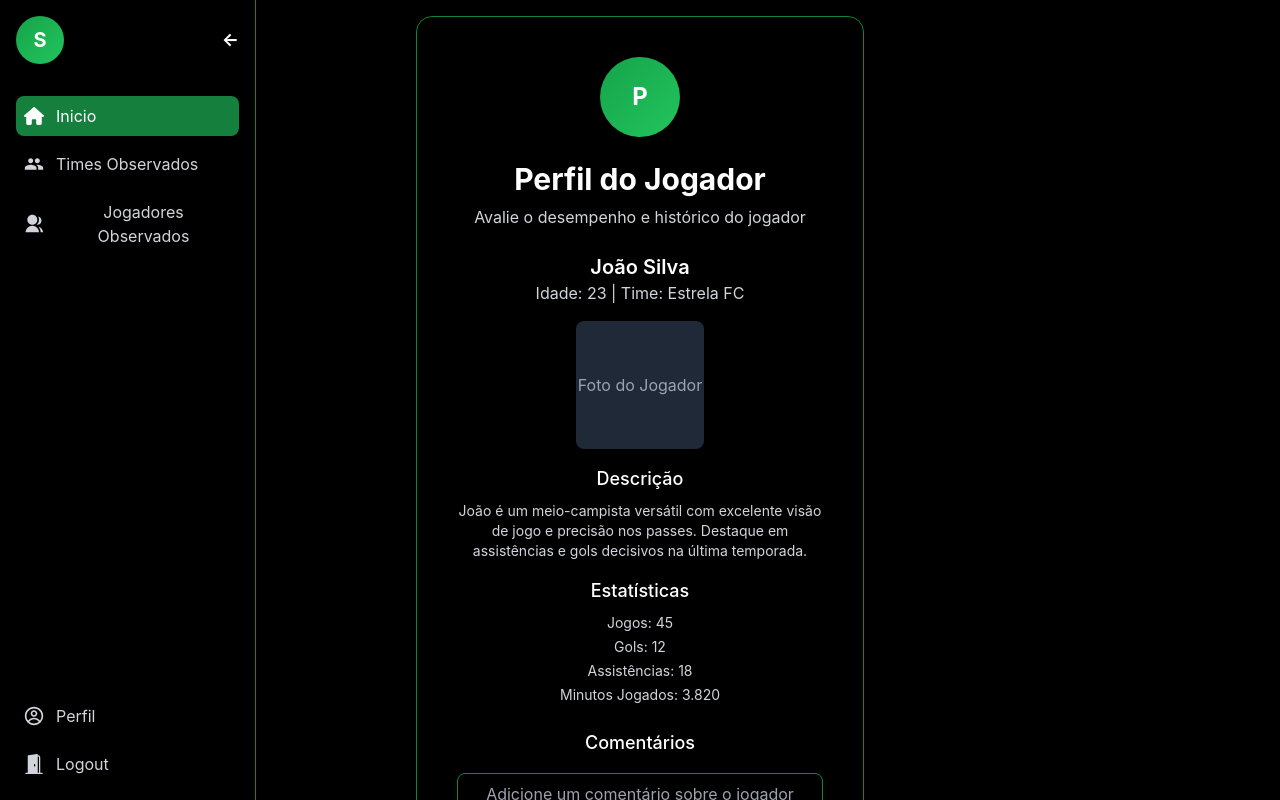
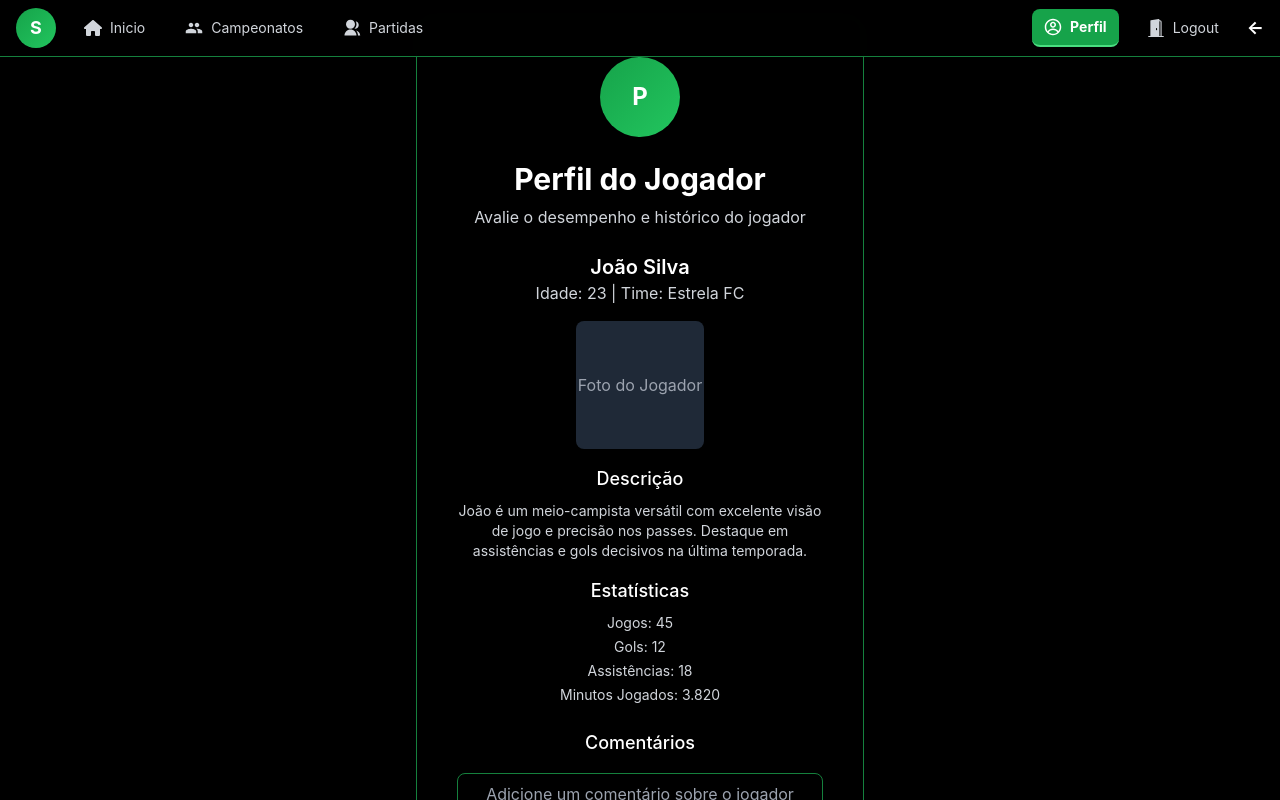
Before and after one commit to FiJan-dev/WagerTorneios, a React (Vite) app in the folder client/: page /playerprofile in a window 1280 px wide. Shown: the top 800 px of the page. Built offline with nearby package versions, Linux system fonts and the light colour scheme.

Commit message:
home page added

```diff
--- a/client/src/App.jsx
+++ b/client/src/App.jsx
@@ -6,6 +6,7 @@ import {BrowserRouter, Routes, Route} from 'react-router-dom';
 import PlayerProfile from "./pages/PlayerProfile";
 import CadastroCampeonato from "./pages/CadastroCampeonato";
 import RecoverPassword from "./pages/RecoverPassword";
+import HomePage from "./pages/HomePage";
 import "./App.css";
 
 function App() {
@@ -13,6 +14,7 @@ function App() {
     <div className="App">
       <BrowserRouter>
         <Routes>
+          <Route path="/" element={<HomePage />} />
           <Route path="/login" element={<LoginPage />} />
           <Route path="/register" element={<RegisterPage />} />
           <Route path="/recover-password" element={<RecoverPassword />} />
--- a/client/src/components/SideBar_Olheiro.jsx
+++ b/client/src/components/SideBar_Olheiro.jsx
@@ -1,4 +1,5 @@
-import React, { useState } from 'react';
+import React, { useState, useEffect } from 'react';
+import { Link, useLocation } from 'react-router-dom';
 import { MdGroup } from "react-icons/md";
 import { FaHouse } from "react-icons/fa6";
 import { RiGroupFill } from "react-icons/ri";
@@ -6,32 +7,72 @@ import { BsDoorOpenFill } from "react-icons/bs";
 import { CgProfile } from "react-icons/cg";
 
 function SideBar_Olheiro() {
+  const location = useLocation();
   const [isCollapsed, setIsCollapsed] = useState(false);
   const [activeItem, setActiveItem] = useState('dashboard');
 
   const mainItems = [
-    { id: 'dashboard', label: 'Inicio', icon: <FaHouse /> },
-    { id: 'times', label: 'Times Observados', icon: <MdGroup /> },
-    { id: 'jogadores', label: 'Jogadores Observados', icon: <RiGroupFill /> },
+    { id: 'dashboard', label: 'Inicio', icon: <FaHouse />, path: '/dashboard' },
+    { id: 'cadastrocampeonato', label: 'Campeonatos', icon: <MdGroup />, path: '/cadastrocampeonato' },
+    { id: 'cadastropartida', label: 'Partidas', icon: <RiGroupFill />, path: '/cadastropartida' },
   ];
 
   const bottomItems = [
-    { id: 'profile', label: 'Perfil', icon: <CgProfile /> },
-    { id: 'logout', label: 'Logout', icon: <BsDoorOpenFill /> },
+    { id: 'playerprofile', label: 'Perfil', icon: <CgProfile />, path: '/playerprofile' },
+    { id: 'logout', label: 'Logout', icon: <BsDoorOpenFill />, path: '/login' },
   ];
+
+  useEffect(() => {
+    const currentPath = location.pathname;
+    const allItems = [...mainItems, ...bottomItems];
+    const active = allItems.find(item => item.path === currentPath);
+    if (active) {
+      setActiveItem(active.id);
+    } else {
+      setActiveItem('dashboard'); // Default to dashboard if no match
+    }
+  }, [location]);
 
   const toggleSidebar = () => {
     setIsCollapsed(!isCollapsed);
   };
 
   return (
-    <nav className={`bg-black/90 backdrop-blur-sm border-r border-green-700 h-screen flex flex-col fixed top-0 left-0 transition-all duration-300 ${isCollapsed ? 'w-16' : 'w-64'} z-50`}>
-      <div className="flex items-center justify-between p-4">
+    <nav className={`bg-black/90 backdrop-blur-sm border-b border-green-700 w-full flex flex-row items-center justify-between px-4 py-2 fixed top-0 left-0 transition-all duration-300 z-50`}>
+      <div className="flex items-center gap-4">
         {!isCollapsed && (
-          <div className="w-12 h-12 bg-gradient-to-br from-green-600 to-green-500 rounded-full flex items-center justify-center text-xl font-bold text-white shadow-md">
+          <div className="w-10 h-10 bg-gradient-to-br from-green-600 to-green-500 rounded-full flex items-center justify-center text-lg font-bold text-white shadow-md">
             S
           </div>
         )}
+        <div className={`flex items-center gap-4 ${isCollapsed ? 'justify-center' : ''}`}>
+          {mainItems.map(item => (
+            <Link
+              key={item.id}
+              to={item.path}
+              className={`flex items-center gap-2 px-3 py-2 rounded-lg text-gray-300 hover:bg-green-700/50 hover:text-white cursor-pointer transition-all duration-200 ${activeItem === item.id ? 'bg-green-600 text-white font-bold border-b-2 border-green-400' : ''}`}
+              onClick={() => setActiveItem(item.id)}
+            >
+              <span className="text-lg">{item.icon}</span>
+              {!isCollapsed && <span className="text-sm">{item.label}</span>}
+            </Link>
+          ))}
+        </div>
+      </div>
+      <div className="flex items-center gap-4">
+        <div className="flex items-center gap-4">
+          {bottomItems.map(item => (
+            <Link
+              key={item.id}
+              to={item.path}
+              className={`flex items-center gap-2 px-3 py-2 rounded-lg text-gray-300 hover:bg-green-700/50 hover:text-white cursor-pointer transition-all duration-200 ${activeItem === item.id ? 'bg-green-600 text-white font-bold border-b-2 border-green-400' : ''}`}
+              onClick={() => setActiveItem(item.id)}
+            >
+              <span className="text-lg">{item.icon}</span>
+              {!isCollapsed && <span className="text-sm">{item.label}</span>}
+            </Link>
+          ))}
+        </div>
         <button
           className="text-white text-lg font-bold hover:text-green-500 transition-colors duration-200"
           onClick={toggleSidebar}
@@ -39,32 +80,6 @@ function SideBar_Olheiro() {
           {isCollapsed ? '→' : '←'}
         </button>
       </div>
-      <div className="flex-1 flex flex-col justify-between">
-        <ul className="flex flex-col gap-2 p-4">
-          {mainItems.map(item => (
-            <li
-              key={item.id}
-              className={`flex items-center gap-3 p-2 rounded-lg text-gray-300 hover:bg-green-700/50 hover:text-white cursor-pointer transition-all duration-200 ${activeItem === item.id ? 'bg-green-700 text-white' : ''}`}
-              onClick={() => setActiveItem(item.id)}
-            >
-              <span className="text-xl">{item.icon}</span>
-              {!isCollapsed && <span>{item.label}</span>}
-            </li>
-          ))}
-        </ul>
-        <ul className="flex flex-col gap-2 p-4">
-          {bottomItems.map(item => (
-            <li
-              key={item.id}
-              className={`flex items-center gap-3 p-2 rounded-lg text-gray-300 hover:bg-green-700/50 hover:text-white cursor-pointer transition-all duration-200 ${activeItem === item.id ? 'bg-green-700 text-white' : ''}`}
-              onClick={() => setActiveItem(item.id)}
-            >
-              <span className="text-xl">{item.icon}</span>
-              {!isCollapsed && <span>{item.label}</span>}
-            </li>
-          ))}
-        </ul>
-      </div>
     </nav>
   );
 }
--- /dev/null
+++ b/client/src/pages/HomePage.jsx
@@ -0,0 +1,36 @@
+import { Link } from 'react-router-dom';
+import backgroundImage from '../assets/backg.jpg'; // Adjust path based on your folder structure
+
+export default function HomePage() {
+  return (
+    <div className="min-h-screen flex flex-col items-center justify-center bg-black/50 bg-cover bg-center">
+      <div
+        className="absolute inset-0 bg-cover bg-center"
+        style={{
+          backgroundImage: `url(${backgroundImage})`,
+          filter: 'blur(4px)', // Subtle blur effect
+          zIndex: -1, // Place behind content
+        }}
+      ></div>
+      <div className="relative bg-black/90 backdrop-blur-sm border border-green-700 rounded-2xl p-8 sm:p-12 max-w-2xl w-full mx-4 flex flex-col items-center text-center transition-all duration-300 hover:-translate-y-1 hover:shadow-2xl">
+        <div className="mb-8">
+          <div className="w-24 h-24 bg-gradient-to-br from-green-600 to-green-500 rounded-full flex items-center justify-center text-3xl font-bold text-white shadow-md">
+            WT
+          </div>
+        </div>
+        <h1 className="text-3xl sm:text-4xl font-bold mb-4 text-white">
+          Bem-vindo ao WagerTorneios
+        </h1>
+        <p className="text-gray-200 text-base sm:text-lg mb-6">
+          A plataforma definitiva para olheiros gerenciarem torneios, partidas e perfis de jogadores com facilidade. Descubra talentos, organize competições e acompanhe o desempenho dos atletas em tempo real.
+        </p>
+        <Link
+          to="/login"
+          className="bg-gradient-to-r from-green-600 to-green-500 text-white font-semibold py-3 px-6 rounded-lg hover:from-green-700 hover:to-green-600 hover:shadow-md transition-all duration-200"
+        >
+          Entrar
+        </Link>
+      </div>
+    </div>
+  );
+}
```
Also changed, not shown: client/src/assets/backg.jpg (added).
